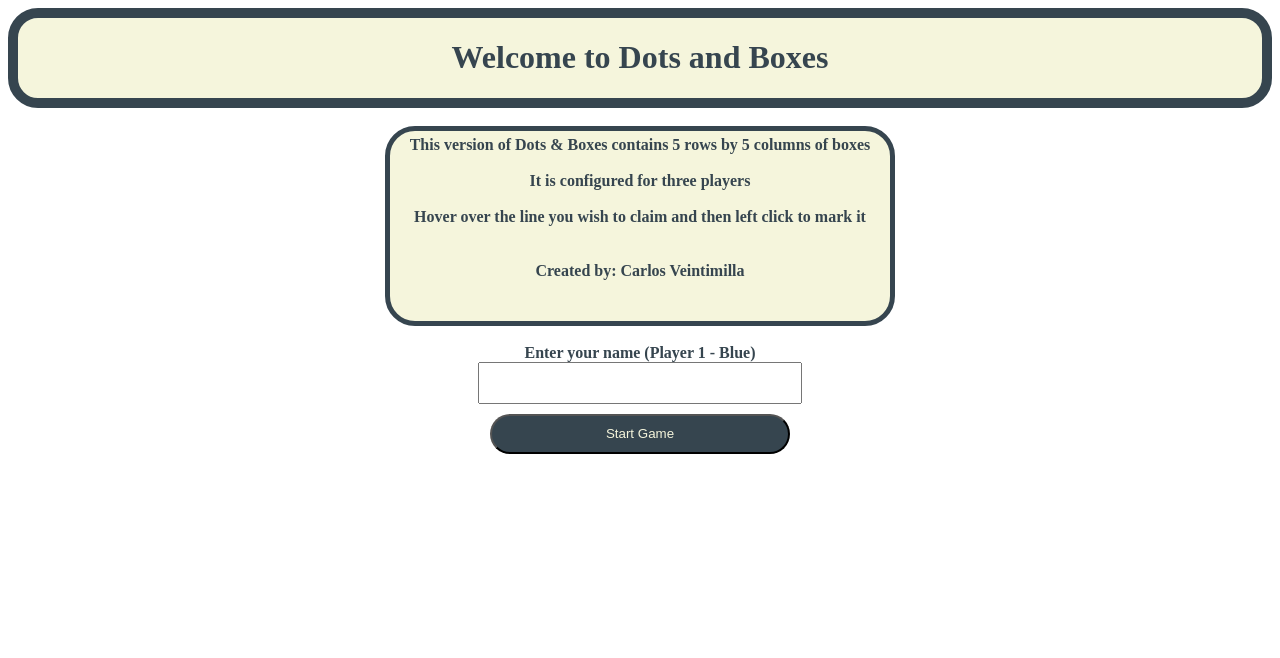
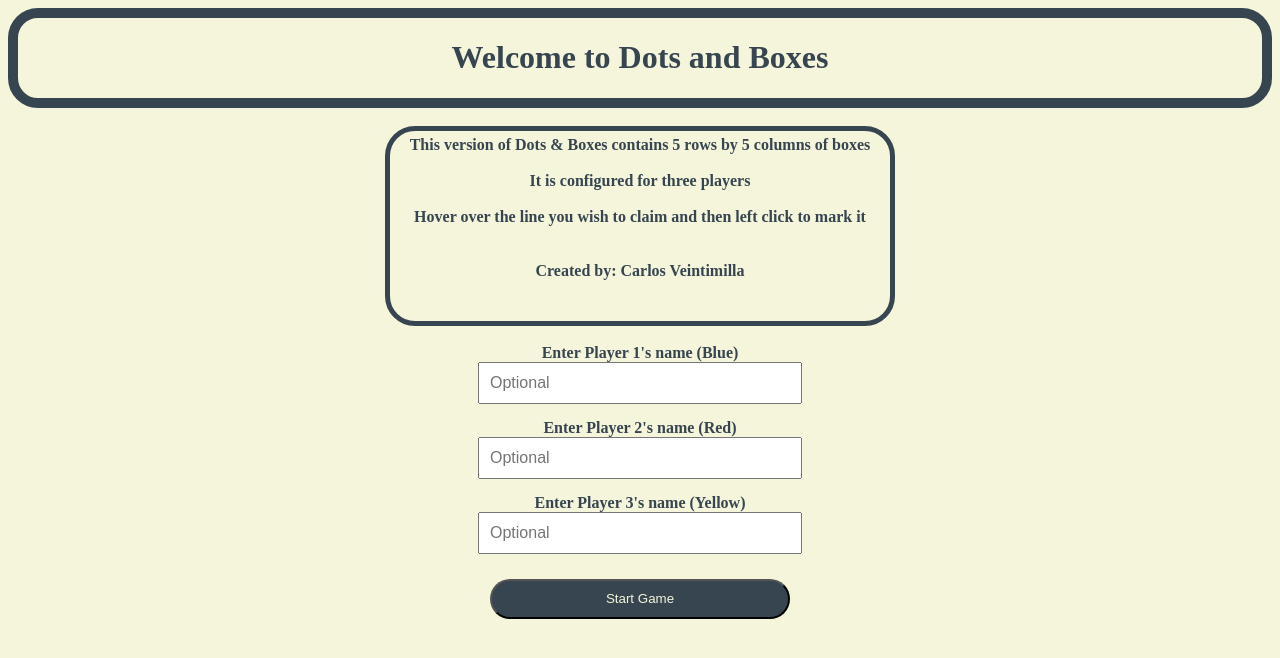
Before and after one commit to CarlosVeinti/DotsAndBoxes, a plain HTML site: page index.html in a window 1280 px wide. Drawn offline with Linux system fonts and the light colour scheme.

Commit message:
Ability to type name for all 3 players

```diff
--- a/css/style.css
+++ b/css/style.css
@@ -1,3 +1,7 @@
+
+body {
+    background-color: #F5F5DC;
+}
 
 #welcomeBox{
     border: 10px solid #36454F;
@@ -119,13 +123,29 @@
     padding-bottom: 10px;
 }
 
-#nameOfPlayerInput {
+#nameOfPlayerInput1 {
     width: 300px;  /* Adjust the width */
     height: 18px;  /* Adjust the height */
     padding: 10px; /* Add padding for more space inside the input */
     font-size: 16px; /* Optional: increase the font size */
+    margin-bottom: 15px;
 }
 
+#nameOfPlayerInput2 {
+    width: 300px;  /* Adjust the width */
+    height: 18px;  /* Adjust the height */
+    padding: 10px; /* Add padding for more space inside the input */
+    font-size: 16px; /* Optional: increase the font size */
+    margin-bottom: 15px;
+}
+
+#nameOfPlayerInput3 {
+    width: 300px;  /* Adjust the width */
+    height: 18px;  /* Adjust the height */
+    padding: 10px; /* Add padding for more space inside the input */
+    font-size: 16px; /* Optional: increase the font size */
+    margin-bottom: 15px;
+}
 
 /* Results page related*/
 #resultsHeader{
--- a/index.html
+++ b/index.html
@@ -23,20 +23,40 @@
         <br>
         <center>
             <div id="enterNameDiv">
-                <span>Enter your name (Player 1 - Blue) </span>
+                <span>Enter Player 1's name (Blue) </span>
                 <br>
-                <input type="text" id="nameOfPlayerInput">
+                <input type="text" id="nameOfPlayerInput1" placeholder="Optional">
+                <br>
+
+                <span>Enter Player 2's name (Red) </span>
+                <br>
+                <input type="text" id="nameOfPlayerInput2" placeholder="Optional">
+                <br>
+
+                <span>Enter Player 3's name (Yellow) </span>
+                <br>
+                <input type="text" id="nameOfPlayerInput3" placeholder="Optional">
+                <br>
+
+
             </div>
 
 
             <a href="./mainPage.html">
-                <button id="startGameButton" onclick="savePlayerName()"> Start Game  </button>
+                <button id="startGameButton" onclick="savePlayersName()"> Start Game  </button>
             </a>
 
             <script>
-                function savePlayerName() {
-                    const playerName = document.getElementById('nameOfPlayerInput').value;
-                    localStorage.setItem('player1Name', playerName);
+                function savePlayersName() {
+                    const playerName1 = document.getElementById('nameOfPlayerInput1').value;
+                    localStorage.setItem('player1Name', playerName1);
+
+                    const playerName2 = document.getElementById('nameOfPlayerInput2').value;
+                    localStorage.setItem('player2Name', playerName2);
+
+                    const playerName3 = document.getElementById('nameOfPlayerInput3').value;
+                    localStorage.setItem('player3Name', playerName3);
+
                 }
             </script>
 
```
Also changed, not shown: js/script.js (+10 -0 lines).
